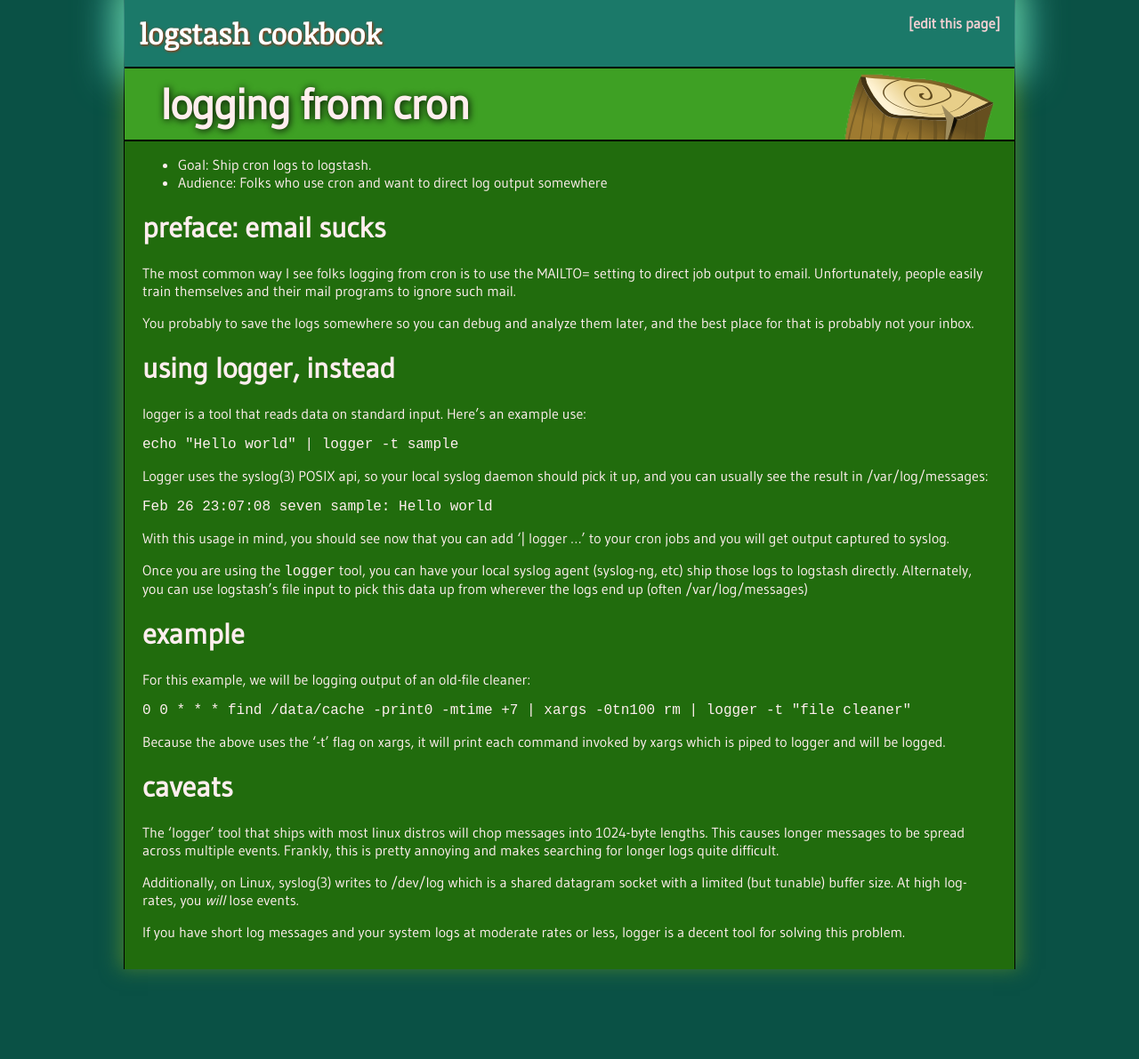
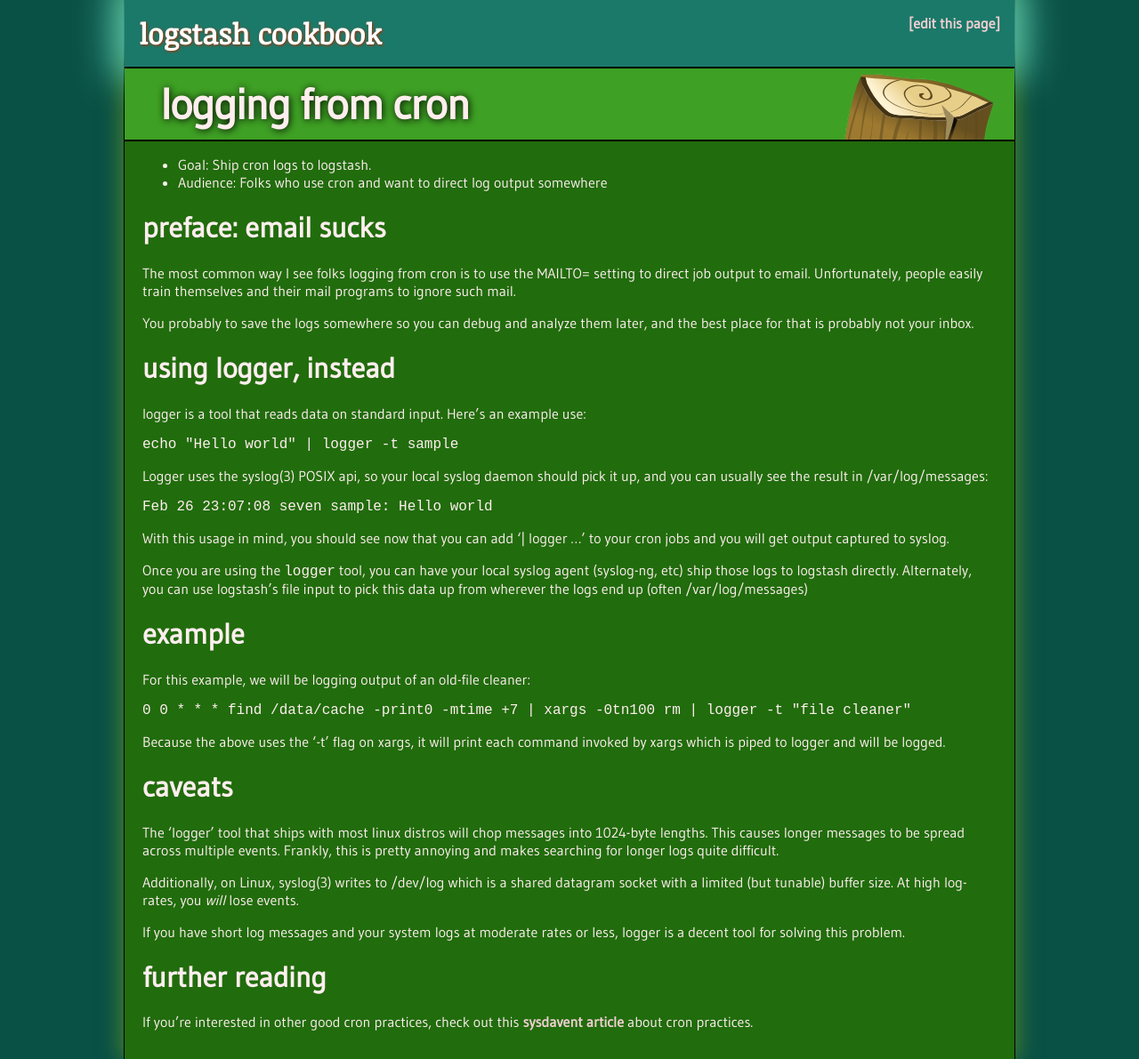
Before and after one commit to logstash/cookbook, a Jekyll site: the page built from recipes/log-from-cron/index.md, in a window 1280 px wide. Shown: the whole page at 89% size. Built offline with Jekyll 4.4.1, drawn with Linux system fonts in a browser that asks for light colours; nearby versions of some CDN libraries; some web fonts are replaced.

Commit message:
Update gh-pages

```diff
--- a/recipes/log-from-cron/index.md
+++ b/recipes/log-from-cron/index.md
@@ -57,3 +57,8 @@
 
 If you have short log messages and your system logs at moderate rates or less,
 logger is a decent tool for solving this problem.
+
+# further reading
+
+If you're interested in other good cron practices, check out this
+[sysdavent article](http://sysadvent.blogspot.com/2009/12/cron-practices.html) about cron practices.
```
